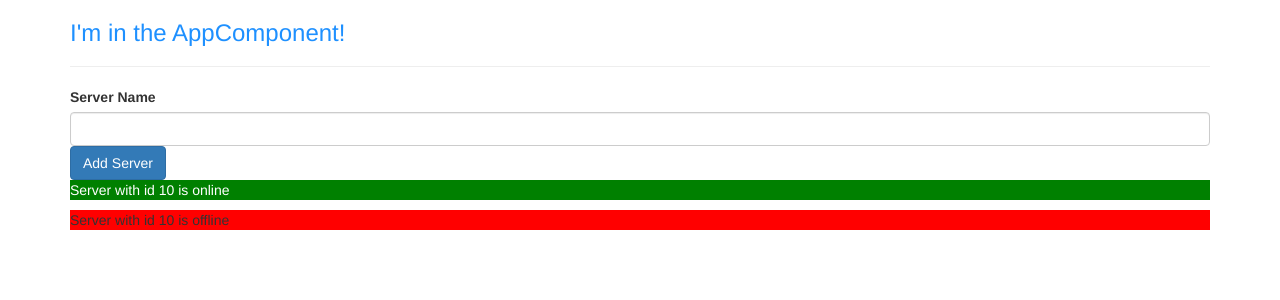
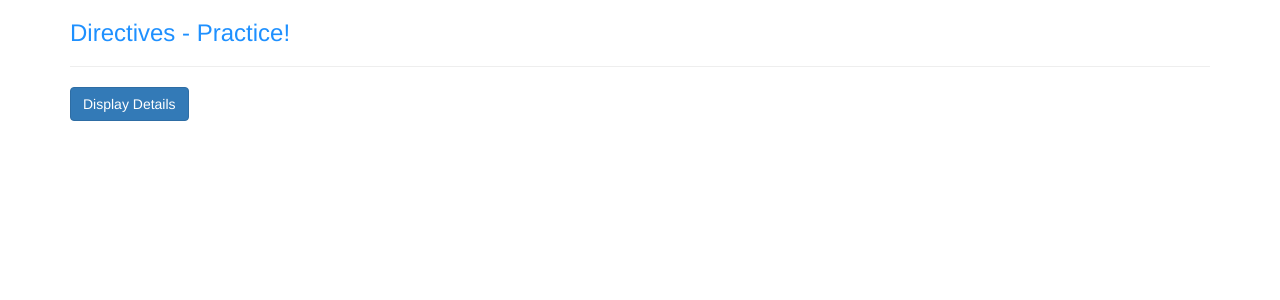
Before and after one commit to daniloamaralr/AngularConcepts, an Angular app in the folder my-app/: page / in a window 1280 px wide. Shown: the top 300 px of the page. Built offline with nearby package versions, Linux system fonts and the light colour scheme.

Commit message:
exercises directives

```diff
--- a/my-app/src/app/app.component.css
+++ b/my-app/src/app/app.component.css
@@ -1,3 +1,7 @@
 h3 {
   color: darkblue;
 }
+
+.white-text {
+  color: white;
+}
--- a/my-app/src/app/app.component.html
+++ b/my-app/src/app/app.component.html
@@ -1,11 +1,17 @@
 <div class="container">
   <div class="row">
     <div class="col-xs-12">
-      <h3>I'm in the AppComponent!</h3>
+      <h3>Directives - Practice!</h3>
       <hr>
-      <app-servers></app-servers>
-      <!--<div app-servers></div>-->
-      <!--<div class="app-servers"></div>-->
+      <button class="btn btn-primary" (click)="onPressButton()"> Display Details</button>
+      <p *ngIf="isButtonPressed"> Secret Password </p>
+
+      <div
+        *ngFor="let click of clickArray; let i = index"
+        [ngStyle]="{backgroundColor: i >= 4 ? 'blue' : 'transparent'}"
+        [ngClass]="{'white-text': i >= 4}"
+      >{{click}}</div>
+
     </div>
   </div>
 </div>
--- a/my-app/src/app/app.component.ts
+++ b/my-app/src/app/app.component.ts
@@ -11,4 +11,17 @@ import { Component } from '@angular/core';
   `]
 })
 export class AppComponent {
+
+  isButtonPressed = false
+  countClicks = 0
+  clickArray = []
+
+  onPressButton(){
+    if(this.countClicks === 0 ) {
+      this.isButtonPressed = true
+    }
+
+    this.countClicks = this.countClicks + 1
+    this.clickArray.push(this.countClicks)
+  }
 }
```
